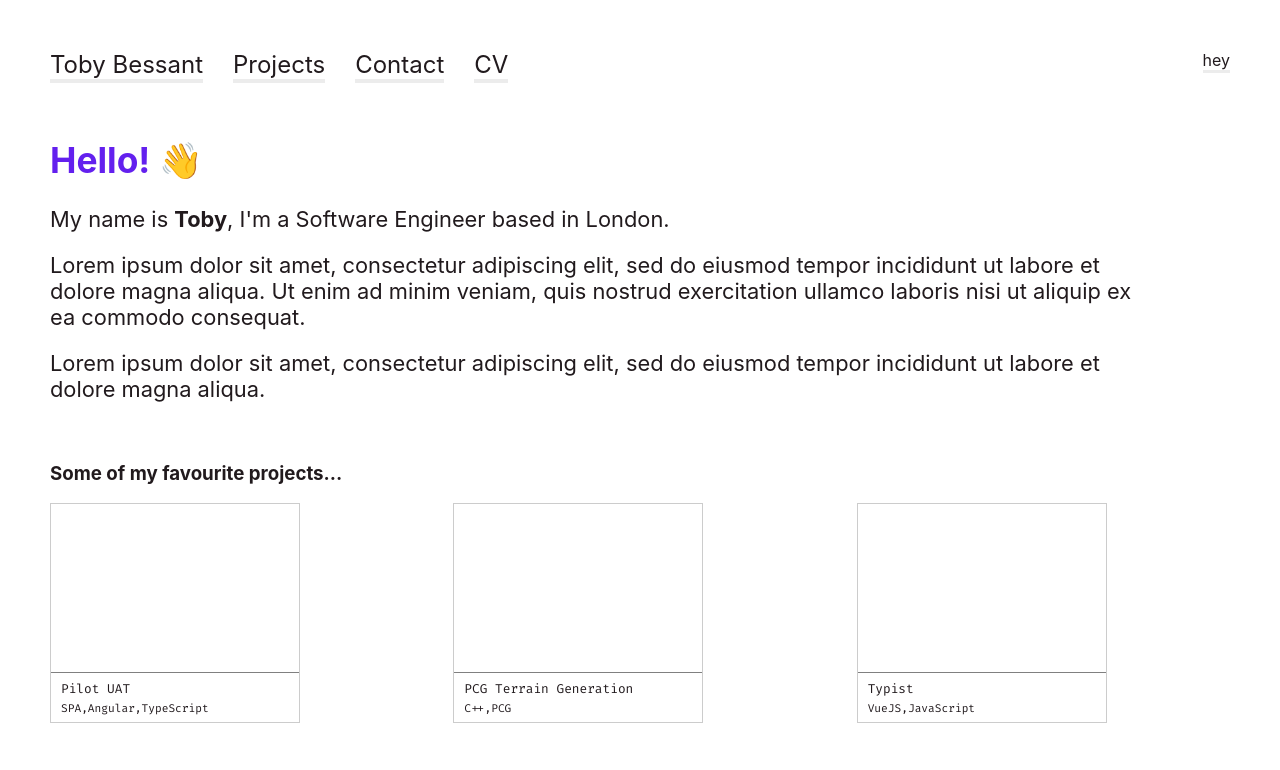
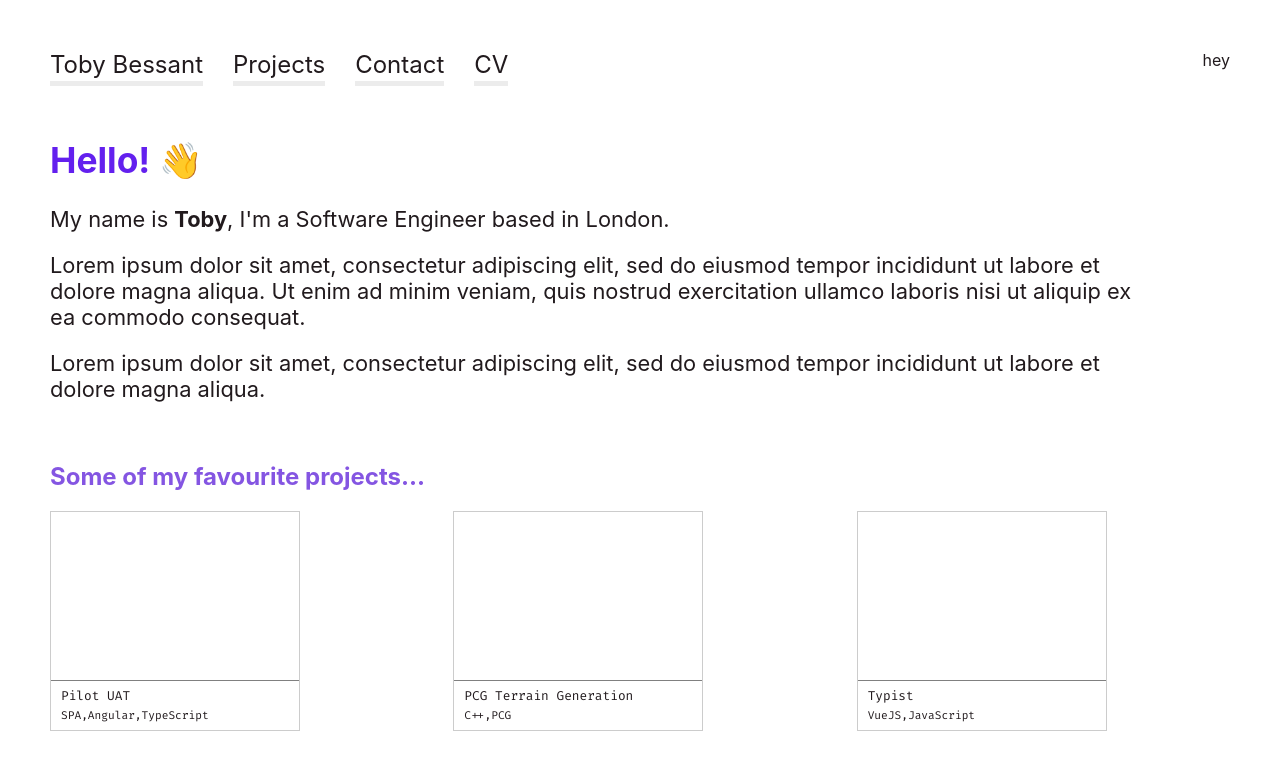
Before and after one commit to tobybessant/tobybessant.github.io, a Next.js app: page / in a window 1280 px wide. Shown: the top 770 px of the page. Built offline with nearby package versions, Linux system fonts and the light colour scheme.

Commit message:
Switched nav links to use ::after

```diff
--- a/pages/projects/index.tsx
+++ b/pages/projects/index.tsx
@@ -10,7 +10,5 @@ export const getStaticProps: GetStaticProps<IProjectPageProps> = async () => {
 };
 
 export default function Projects({ projects }: IProjectPageProps) {
-  return projects.map((p: any) => (
-      <Link href="projects/{p.slug}"><a>{p.slug}</a></Link>
-    ))};
+  return <div>{projects.toString()}</div>;
 }
--- a/src/components/Header/Nav/Nav.module.scss
+++ b/src/components/Header/Nav/Nav.module.scss
@@ -1,8 +1,31 @@
+@import "../../../styles/Variables.scss";
+
 .nav {
   display: inline;
   font-size: 1.5em;
 
   & > a {
     margin-right: 30px;
+    position: relative;
+
+    &::after {
+      content: "";
+      position: absolute;
+      height: 5px;
+      bottom: -7px;
+
+      margin: 0 auto;
+      left: 0;
+      right: 0;
+      width: 100%;
+      background: rgba(0, 0, 0, 0.075);
+
+      transition: 0.15s;
+    }
+
+    &:hover::after {
+      background: $nav-link-underline-color-hover;
+      box-shadow: 0 0 5px $nav-link-underline-box-shadow-color-hover;
+    }
   }
 }
--- a/src/components/Header/Nav/Nav.tsx
+++ b/src/components/Header/Nav/Nav.tsx
@@ -4,7 +4,7 @@ import Link from "next/link";
 export default function Nav(): JSX.Element {
   return (
     <div className={styles.nav}>
-      <Link href="/">
+      <Link className="underline" href="/">
         <a>Toby Bessant</a>
       </Link>
       <Link href="/projects">
--- a/src/components/Landing/Landing.module.scss
+++ b/src/components/Landing/Landing.module.scss
@@ -15,13 +15,4 @@
       margin-bottom: 20px;
     }
   }
-
-  h1 {
-    font-size: 1.7em;
-    color: $h1-color;
-  }
-
-  b {
-    // color: $emphasis-color;
-  }
 }
--- a/src/components/Showcase/Showcase.tsx
+++ b/src/components/Showcase/Showcase.tsx
@@ -5,7 +5,7 @@ import { IShowcaseProps } from "./Showcase.props";
 export default function Showcase({ projects }: IShowcaseProps): JSX.Element {
   return (
     <div>
-      <h3>Some of my favourite projects...</h3>
+      <h2>Some of my favourite projects...</h2>
       <div className={styles.showcaseItems}>
         {projects.map(i => (
           <ShowcaseItem project={i} key={i.title} />
--- a/src/styles/App.scss
+++ b/src/styles/App.scss
@@ -34,14 +34,20 @@ code {
 }
 
 a {
-  color: $link-color;
-  border-bottom: 0.2em solid rgba(0, 0, 0, 0.075);
+  color: $link-text-color;
   text-decoration: none;
 
   &:hover,
   &:active {
-    // border-color: rgba(0, 0, 0, 0.3);
-    border-color: #8175ffb6;
-    color: $link-color-hover;
+    color: $link-text-color-hover;
   }
 }
+
+h1 {
+  font-size: 1.7em;
+  color: $h1-color;
+}
+
+h2 {
+  color: $h3-color;
+}
--- a/src/styles/Variables.scss
+++ b/src/styles/Variables.scss
@@ -3,11 +3,11 @@ $background-color: #ffffff;
 /* Text */
 $text-color: #211a1d;
 $h1-color: #6320ee;
-$emphasis-color: #8075ff;
+$h3-color: #8455e2;
 
 /* Links */
-$link-color: #211a1d;
-$link-color-background: #ebe3f8;
-
-$link-color-hover: #6320ee;
-$link-color-backround-hover: #e0d4f5;
+$link-text-color: #211a1d;
+$link-text-color-hover: #6320ee;
+$nav-link-underline-color: rgba(0, 0, 0, 0.075);
+$nav-link-underline-color-hover: #8175ffb6;
+$nav-link-underline-box-shadow-color-hover: #8175ffb6;
```
